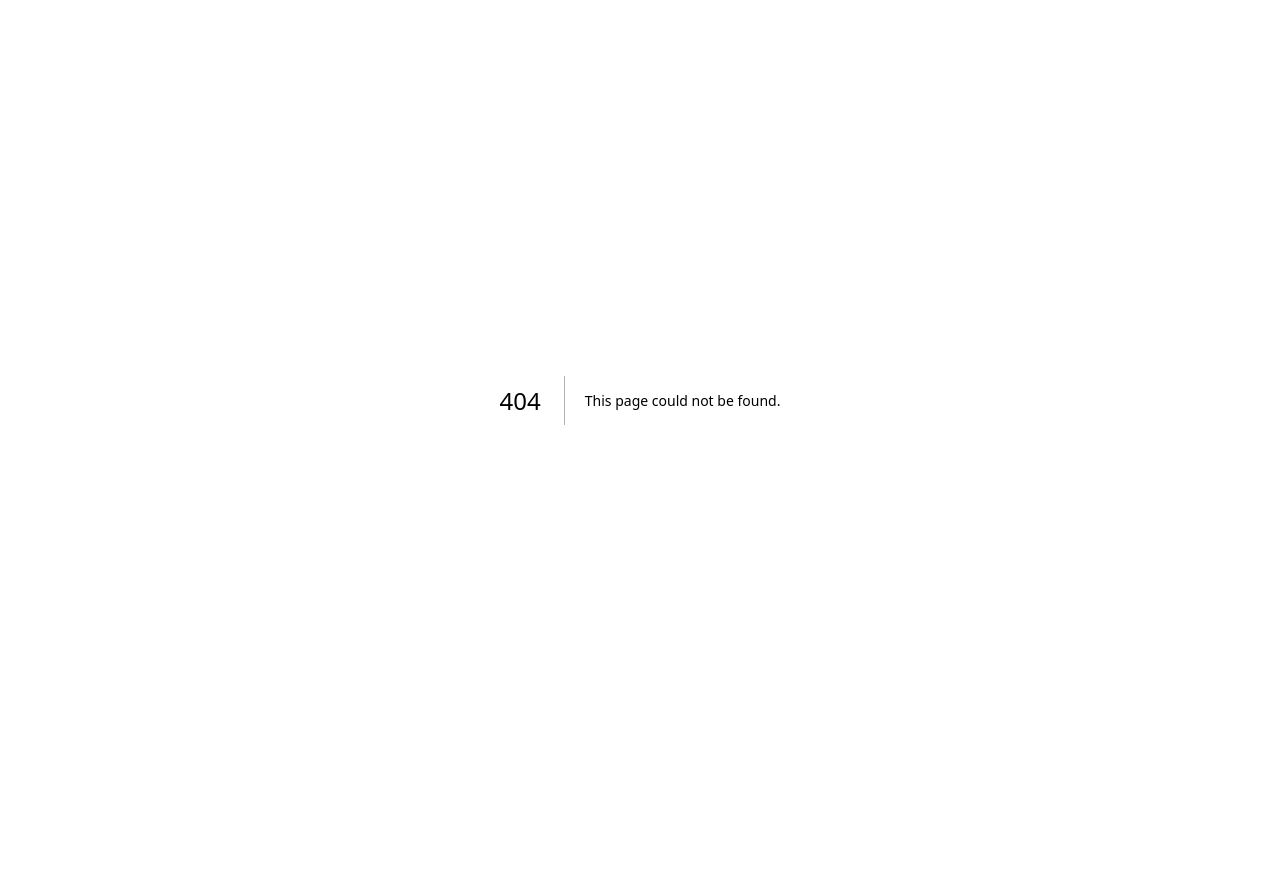
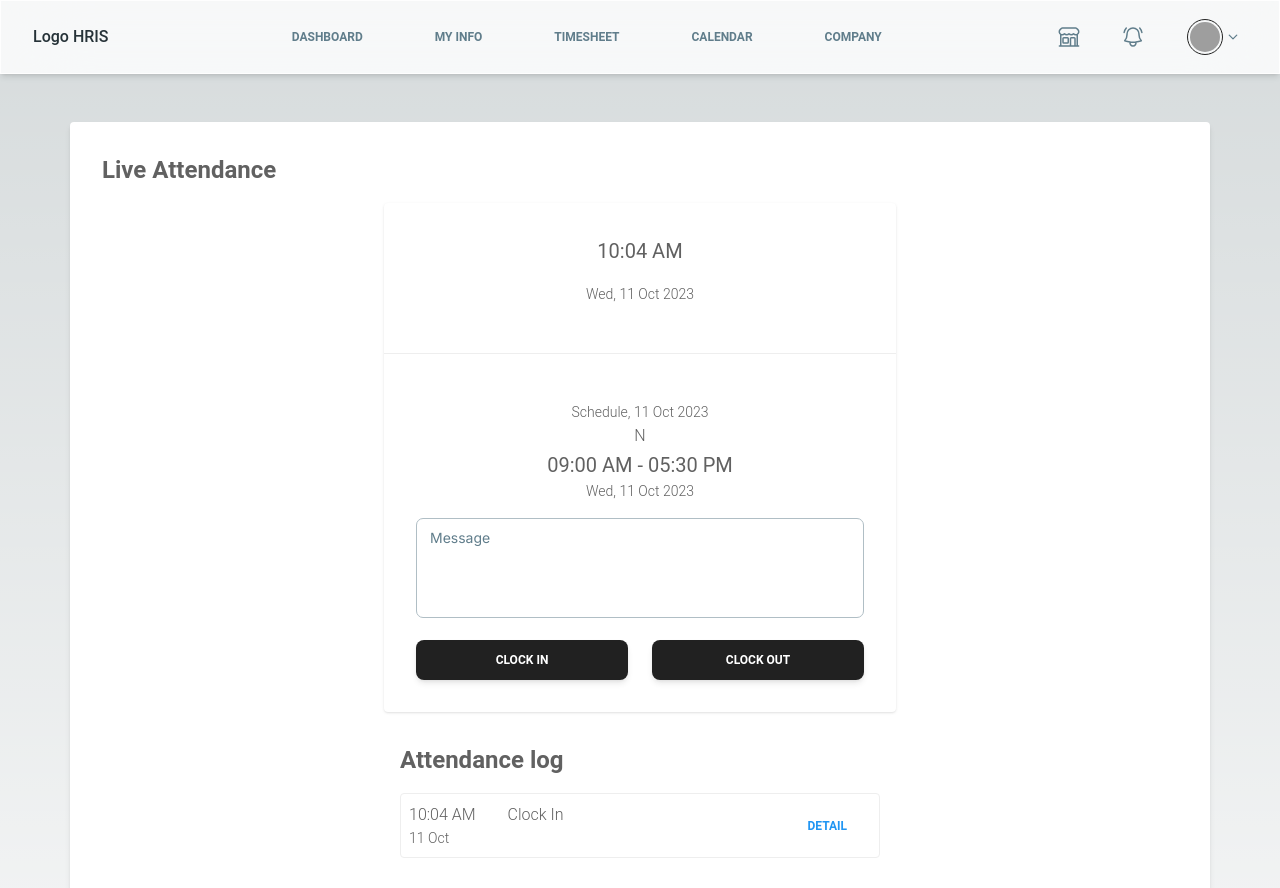
Before and after one commit to kurniaaldi/frontend-hris, a Next.js app: page /live-attendance in a window 1280 px wide. Before the commit this address had no page. Shown: the top 888 px of the page. Before the commit the page ends 800 px from the top, so only its background shows below. Built offline with nearby package versions, Linux system fonts and the light colour scheme; grey boxes are pictures that could not be loaded.

Commit message:
add page live-attendance

```diff
--- a/src/app/dashboard/page.tsx
+++ b/src/app/dashboard/page.tsx
@@ -37,6 +37,7 @@ import {
   Typography,
 } from "@material-tailwind/react";
 import Image from "next/image";
+import Link from "next/link";
 import React from "react";
 
 import Achieve from "@/assets/images/achieve.jpg";
@@ -71,6 +72,7 @@ const Page = () => {
             <div className="flex items-start justify-start gap-2 flex-col">
               <Typography variant="small">shorcut</Typography>
               <div className="flex items-start justify-center gap-4">
+                <Link href="/live-attendance">
                   <Button
                     variant="outlined"
                     size="sm"
@@ -78,6 +80,7 @@ const Page = () => {
                   >
                     Live Attendance
                   </Button>
+                </Link>
                 <Button
                   variant="outlined"
                   size="sm"
--- /dev/null
+++ b/src/app/live-attendance/layout.tsx
@@ -0,0 +1,11 @@
+"use client";
+
+import HiLayout from "@/components/layout";
+
+export default function HomeLayout({
+  children,
+}: {
+  children: React.ReactNode;
+}) {
+  return <HiLayout>{children}</HiLayout>;
+}
--- /dev/null
+++ b/src/app/live-attendance/page.tsx
@@ -0,0 +1,73 @@
+"use client";
+
+import { Button, Card, Textarea, Typography } from "@material-tailwind/react";
+import Image from "next/image";
+import React from "react";
+
+import Attendance from "@/assets/images/attendance.jpg";
+
+const Page = () => (
+  <div className="flex items-start justify-start flex-col gap-8 w-full">
+    <Card className="w-full rounded flex items-center justify-center flex-col p-8 gap-4">
+      <Typography variant="h4" className="text-left w-full">
+        Live Attendance
+      </Typography>
+      <Card className="shadow w-full max-w-lg rounded flex items-center justify-center flex-col gap-4">
+        <div className="p-8 space-y-4">
+          <Typography className="text-center" variant="lead">
+            10:04 AM
+          </Typography>
+          <Typography className="text-center" variant="small">
+            Wed, 11 Oct 2023
+          </Typography>
+        </div>
+        <hr className="w-full" />
+        <div className="p-8 space-y-4 w-full">
+          <div className="flex flex-col items-center justify-center">
+            <Typography className="text-center" variant="small">
+              Schedule, 11 Oct 2023
+            </Typography>
+            <Typography className="text-center" variant="paragraph">
+              N
+            </Typography>
+            <Typography className="text-center" variant="lead">
+              09:00 AM - 05:30 PM
+            </Typography>
+            <Typography className="text-center" variant="small">
+              Wed, 11 Oct 2023
+            </Typography>
+          </div>
+          <Textarea label="Message" className="w-full" />
+          <div className="flex items-center justify-between w-full gap-6">
+            <Button fullWidth>Clock In</Button>
+            <Button fullWidth>Clock Out</Button>
+          </div>
+        </div>
+      </Card>
+      <div className="w-full max-w-lg rounded flex items-start justify-start flex-col gap-4 p-4">
+        <Typography variant="h4">Attendance log</Typography>
+        <div className="flex items-center justify-between w-full border p-2 rounded">
+          <div className="flex items-start justify-start gap-8">
+            <div className="flex flex-col items-start justify-start">
+              <Typography>10:04 AM</Typography>
+              <Typography variant="small">11 Oct</Typography>
+            </div>
+            <Typography>Clock In</Typography>
+          </div>
+          <Button variant="text" color="blue">
+            Detail
+          </Button>
+        </div>
+        <div className="flex items-center justify-center flex-col w-full gap-2">
+          <div className="overflow-hidden h-full w-80">
+            <Image src={Attendance} alt={"work.png"} objectFit="fill" />
+          </div>
+          <Typography>No attendance log today</Typography>
+          <Typography>Your Clock In/Out activity will show up here.</Typography>
+        </div>
+      </div>
+    </Card>
+  </div>
+);
+
+export default Page;
--- a/src/app/signin/page.tsx
+++ b/src/app/signin/page.tsx
@@ -23,7 +23,7 @@ const Page = () => (
           />
         </div>
       </div>
-      <Link className="w-full" href={"/home"}>
+      <Link className="w-full" href={"/dashboard"}>
         <Button fullWidth>Signin</Button>
       </Link>
       <div className="w-full flex items-center justify-center">
```
Also changed, not shown: src/assets/images/attendance.jpg (added). Lines whose indentation alone changed are shown as unchanged.
